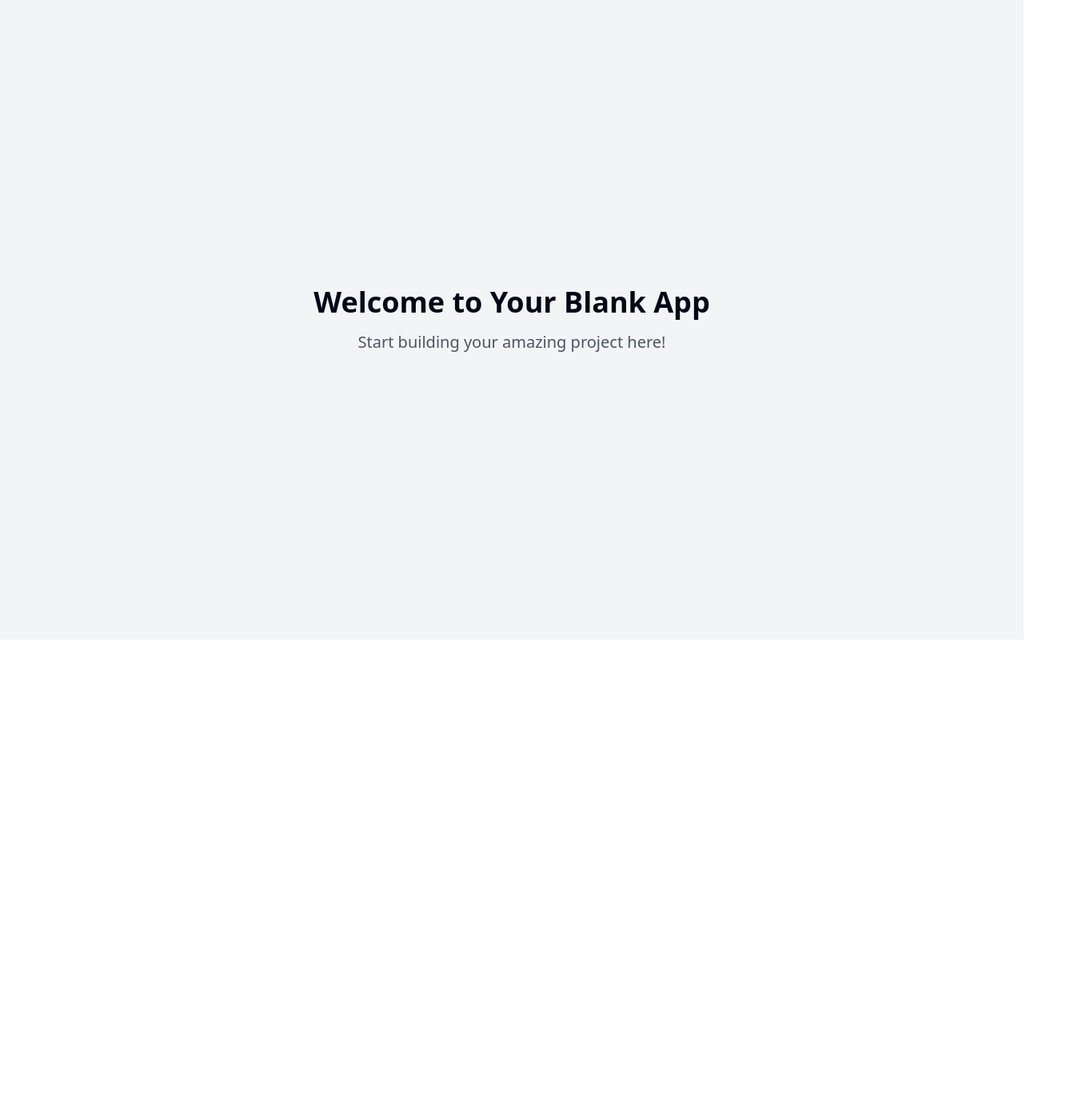
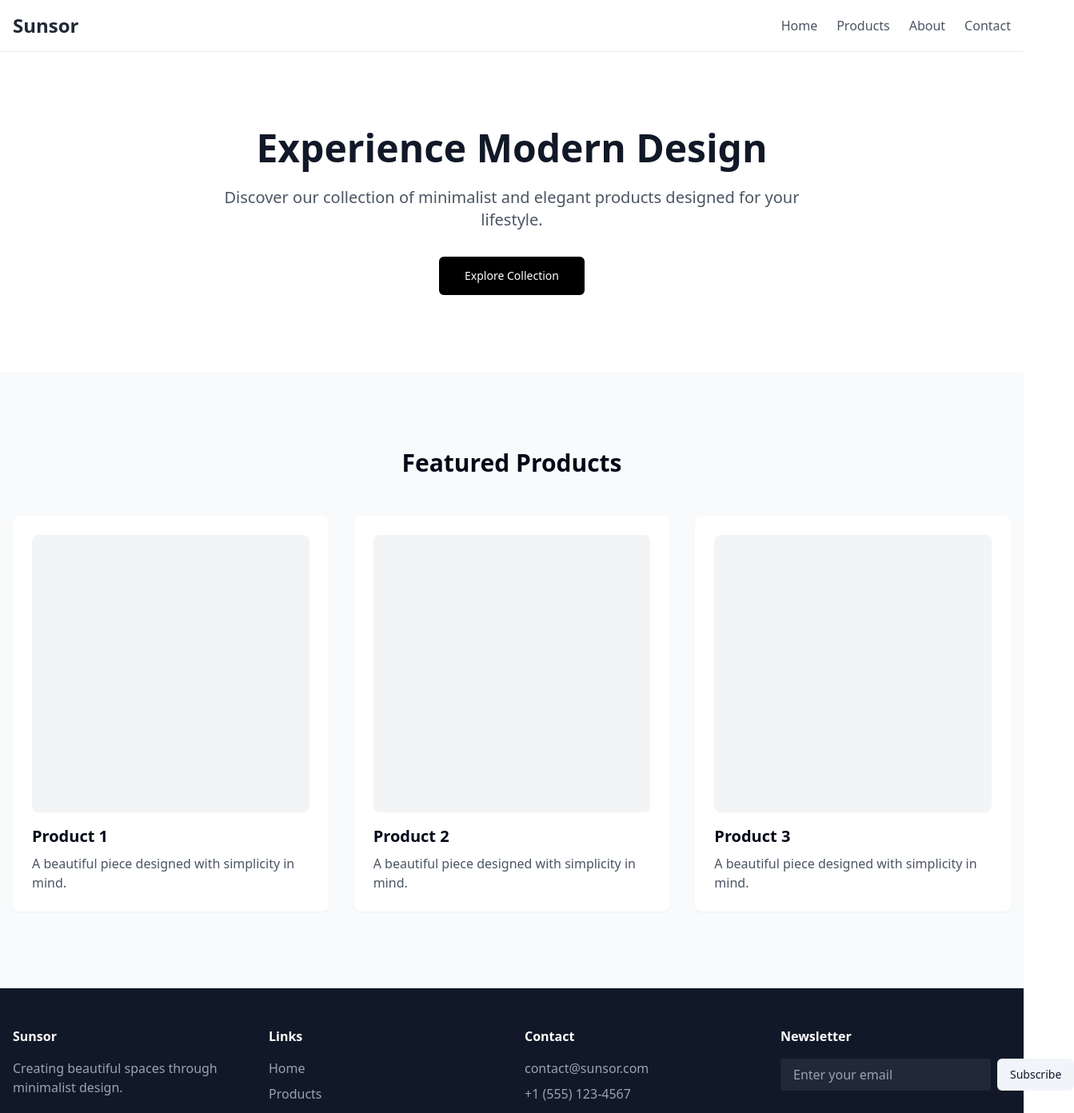
Before and after one commit to vkcvkc8/vivid-vista-builder, a React (Vite) app: page / in a window 1280 px wide. Shown: the top 1392 px of the page at 80% size, 1343 px wide, since content can reach past the window. Before the commit the page ends 800 px from the top, so only its background shows below. Built offline with nearby package versions, Linux system fonts and the light colour scheme.

Commit message:
Fix website visibility issue
Addressed the issue preventing the website from being visible. Further investigation may be needed to ensure proper rendering and functionality.
[skip gpt_engineer]

```diff
--- a/src/pages/Index.tsx
+++ b/src/pages/Index.tsx
@@ -1,12 +1,96 @@
-// Update this page (the content is just a fallback if you fail to update the page)
+import { Button } from "@/components/ui/button";
 
 const Index = () => {
   return (
-    <div className="min-h-screen flex items-center justify-center bg-gray-100">
-      <div className="text-center">
-        <h1 className="text-4xl font-bold mb-4">Welcome to Your Blank App</h1>
-        <p className="text-xl text-gray-600">Start building your amazing project here!</p>
-      </div>
+    <div className="min-h-screen bg-white">
+      {/* Navigation */}
+      <nav className="bg-white border-b py-4">
+        <div className="container mx-auto px-4 flex justify-between items-center">
+          <h1 className="text-2xl font-bold text-gray-800">Sunsor</h1>
+          <div className="space-x-6">
+            <a href="#" className="text-gray-600 hover:text-gray-900">Home</a>
+            <a href="#" className="text-gray-600 hover:text-gray-900">Products</a>
+            <a href="#" className="text-gray-600 hover:text-gray-900">About</a>
+            <a href="#" className="text-gray-600 hover:text-gray-900">Contact</a>
+          </div>
+        </div>
+      </nav>
+
+      {/* Hero Section */}
+      <section className="container mx-auto px-4 py-24">
+        <div className="max-w-3xl mx-auto text-center">
+          <h2 className="text-5xl font-bold text-gray-900 mb-6">
+            Experience Modern Design
+          </h2>
+          <p className="text-xl text-gray-600 mb-8">
+            Discover our collection of minimalist and elegant products designed for your lifestyle.
+          </p>
+          <Button className="bg-black hover:bg-gray-800 text-white px-8 py-6">
+            Explore Collection
+          </Button>
+        </div>
+      </section>
+
+      {/* Featured Section */}
+      <section className="bg-gray-50 py-24">
+        <div className="container mx-auto px-4">
+          <h3 className="text-3xl font-bold text-center mb-12">Featured Products</h3>
+          <div className="grid grid-cols-1 md:grid-cols-3 gap-8">
+            {[1, 2, 3].map((item) => (
+              <div key={item} className="bg-white p-6 rounded-lg shadow-sm">
+                <div className="aspect-square bg-gray-100 rounded-lg mb-4"></div>
+                <h4 className="text-xl font-semibold mb-2">Product {item}</h4>
+                <p className="text-gray-600">
+                  A beautiful piece designed with simplicity in mind.
+                </p>
+              </div>
+            ))}
+          </div>
+        </div>
+      </section>
+
+      {/* Footer */}
+      <footer className="bg-gray-900 text-white py-12">
+        <div className="container mx-auto px-4">
+          <div className="grid grid-cols-1 md:grid-cols-4 gap-8">
+            <div>
+              <h5 className="font-bold mb-4">Sunsor</h5>
+              <p className="text-gray-400">
+                Creating beautiful spaces through minimalist design.
+              </p>
+            </div>
+            <div>
+              <h5 className="font-bold mb-4">Links</h5>
+              <ul className="space-y-2 text-gray-400">
+                <li><a href="#" className="hover:text-white">Home</a></li>
+                <li><a href="#" className="hover:text-white">Products</a></li>
+                <li><a href="#" className="hover:text-white">About</a></li>
+                <li><a href="#" className="hover:text-white">Contact</a></li>
+              </ul>
+            </div>
+            <div>
+              <h5 className="font-bold mb-4">Contact</h5>
+              <ul className="space-y-2 text-gray-400">
+                <li>contact@sunsor.com</li>
+                <li>+1 (555) 123-4567</li>
+              </ul>
+            </div>
+            <div>
+              <h5 className="font-bold mb-4">Newsletter</h5>
+              <div className="flex gap-2">
+                <input
+                  type="email"
+                  placeholder="Enter your email"
+                  className="bg-gray-800 px-4 py-2 rounded text-white flex-grow"
+                />
+                <Button variant="secondary">
+                  Subscribe
+                </Button>
+              </div>
+            </div>
+          </div>
+        </div>
+      </footer>
     </div>
   );
 };
```
